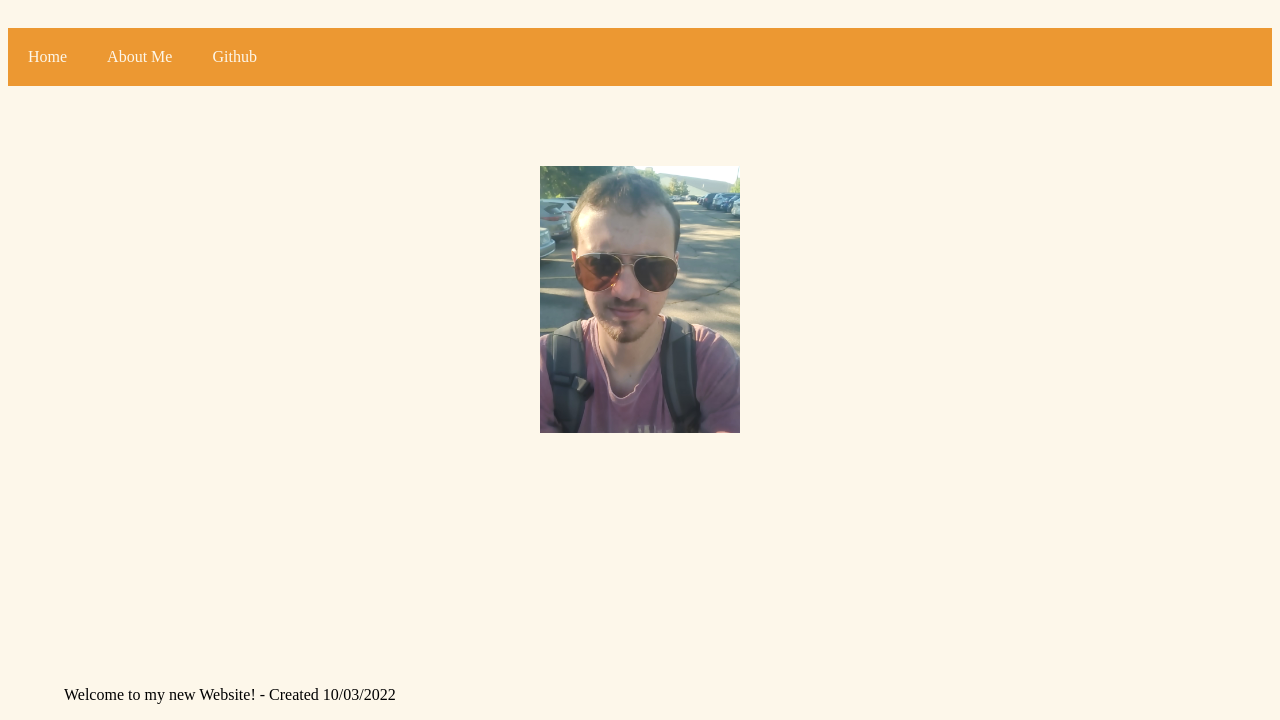
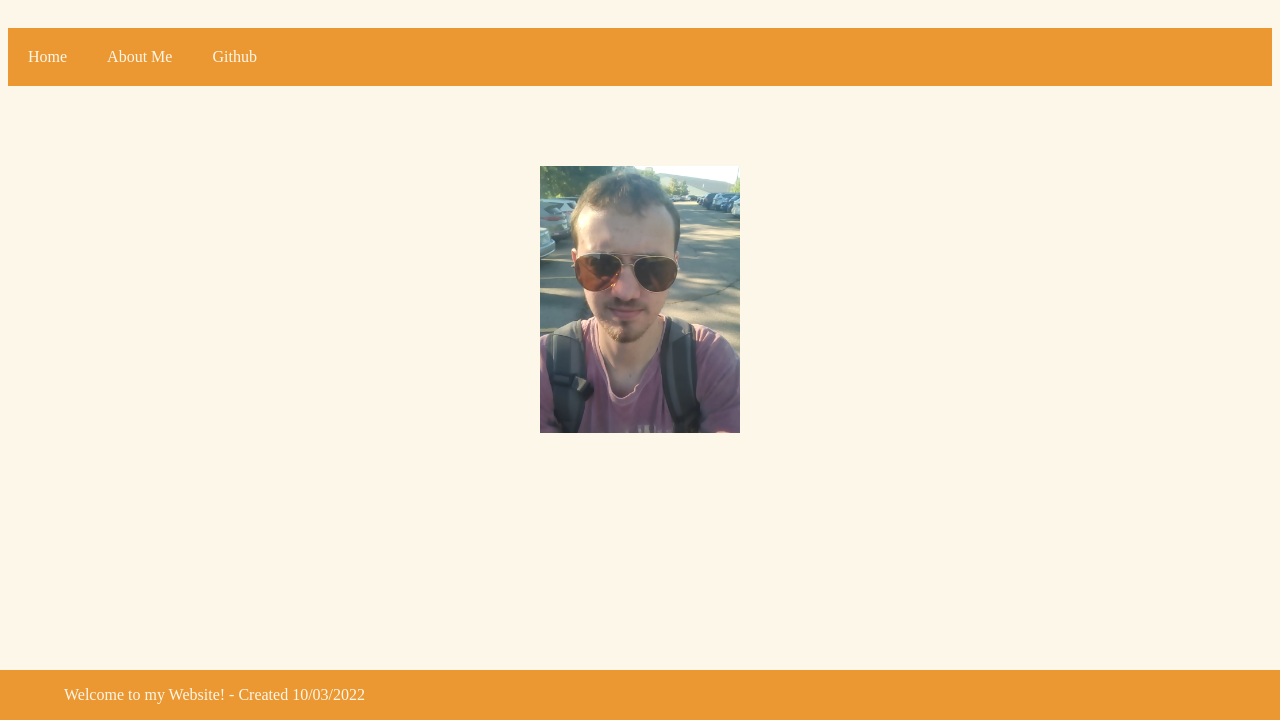
Before and after one commit to Andorryu/Andorryu.github.io, a plain HTML site: page index.html in a window 1280 px wide. Shown: the part 80-800 px from the top of the page. Drawn offline with Linux system fonts and the light colour scheme.

Commit message:
finished basic footer styling in initialization.js

```diff
--- a/index.html
+++ b/index.html
@@ -20,7 +20,7 @@
 
         <!-- FOOTER -->
         <footer>
-            <p>Welcome to my new Website! - Created 10/03/2022</p>
+            <p>Welcome to my Website! - Created 10/03/2022</p>
         </footer>
 
     </body>
--- a/initialization.js
+++ b/initialization.js
@@ -57,10 +57,15 @@ function initNavColors(nav)
     }
 }
 
-function initFooterColors() {
-
+function initFooterColors(footer, footerText) {
+    footer.style.backgroundColor = defaultSecondaryColor;
+    footerText.forEach(p => {
+        p.style.color = defaultPrimaryColor;
+    });
 }
 
+// only do stuff when its all loaded (i should change this later so that things only
+// happen when its related element loads)
 window.addEventListener("load", () => {
     // set doc background
     document.body.style.backgroundColor = defaultPrimaryColor;
@@ -81,7 +86,9 @@ window.addEventListener("load", () => {
     //FOOTER
     // grab footer element
     let footer = document.querySelector("footer");
+    // grab footer's <p> children
+    let footerText = footer.querySelectorAll("p");
     // init footer colors
-    initFooterColors(footer);
+    initFooterColors(footer, footerText);
 
 });
--- a/style.css
+++ b/style.css
@@ -53,6 +53,7 @@ footer {
     left: 0;
     bottom: 0;
     width: 100%;
+    height: 50px;
 }
 
 footer p {
```
